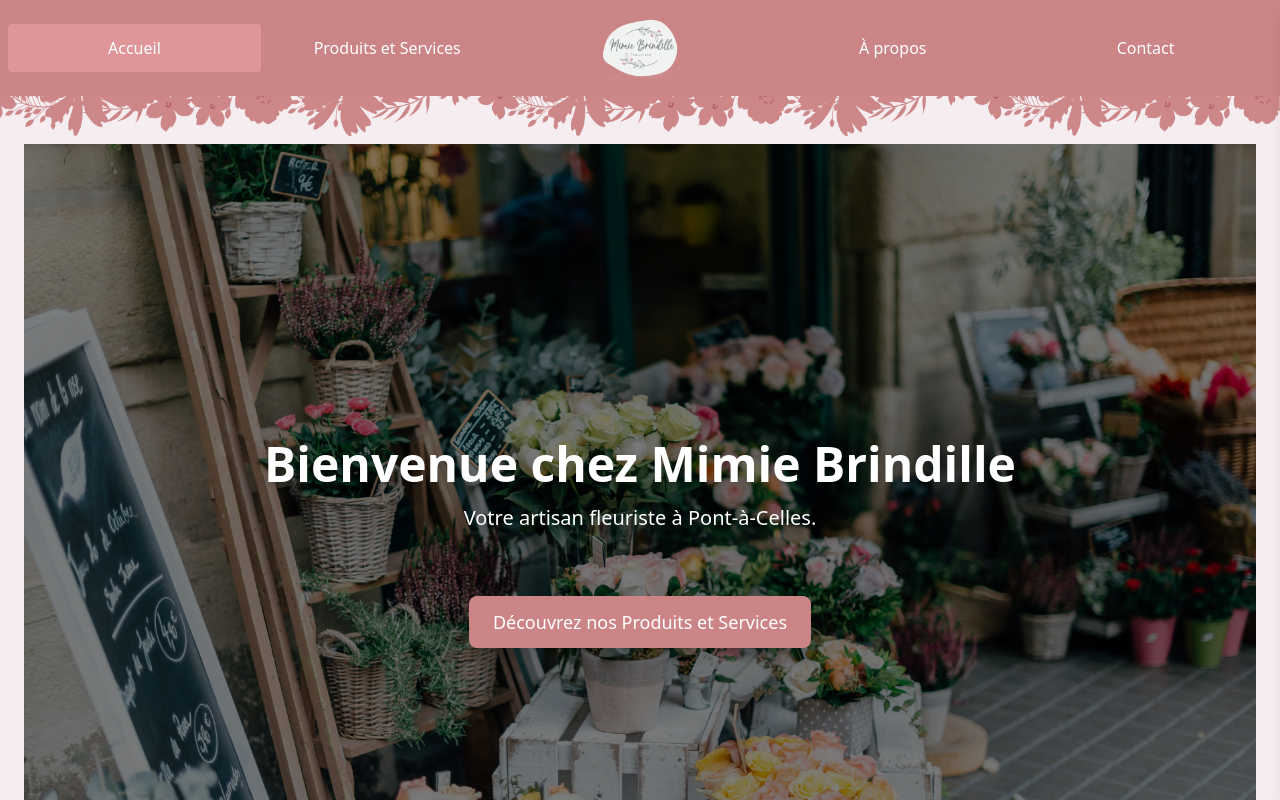
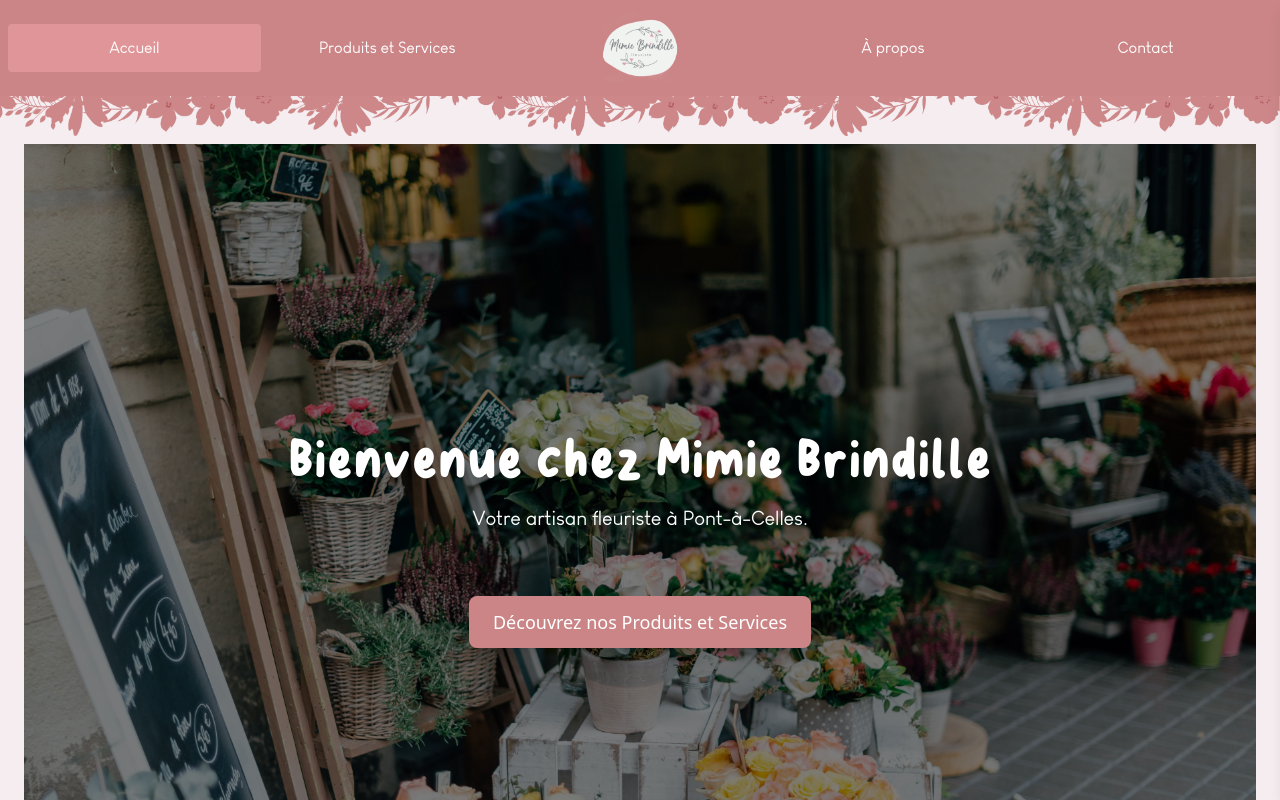
Before and after one commit to maustiel/mimie-brindille, a Nuxt app: page / in a window 1280 px wide. Shown: the top 800 px of the page. Built offline with nearby package versions, Linux system fonts and the light colour scheme.

Commit message:
4eme mise en ligne

```diff
--- a/app.vue
+++ b/app.vue
@@ -1,4 +1,6 @@
 <template>
+
+
   <div class="bg-primary min-h-screen flex flex-col">
     <!-- Navbar -->
     <Navbar />
@@ -14,19 +16,38 @@
 </template>
 
 <script setup>
-import Navbar from '~/components/Navbar.vue';
-import Footer from '~/components/Footer.vue';
-import { useHead } from '#imports'
+import Navbar from "~/components/Navbar.vue";
+import Footer from "~/components/Footer.vue";
+import { useHead } from "#imports";
 
 useHead({
-  link: [
-    { rel: 'icon', type: 'image/png', href: '/images/favicon3.webp' }
-  ]
-})
+  link: [{ rel: "icon", type: "image/png", href: "/images/favicon3.webp" }],
+});
 </script>
 
 <style>
 .bg-primary {
-  background-color: #F5EDF0;
+  background-color: #f5edf0;
+}
+@font-face {
+  font-family: 'Helium';
+  src: url('/fonts/helium.ttf') format('truetype');
+  font-weight: normal;
+  font-style: normal;
+}
+
+.helium {
+  font-family: 'Helium', sans-serif;
+}
+
+@font-face {
+  font-family: 'Louis George Cafe';
+  src: url('/fonts/Louis\ George\ Cafe.ttf') format('truetype');
+  font-weight: normal;
+  font-style: normal;
+}
+
+.louis {
+  font-family: 'Louis George Cafe', sans-serif;
 }
 </style>
--- a/components/Navbar.vue
+++ b/components/Navbar.vue
@@ -1,7 +1,7 @@
 <template>
   <div class="relative">
     <!-- Navbar -->
-    <nav class="bg-[#CB8587] text-white p-2 grid grid-cols-5 items-center relative z-20">
+    <nav class=" louis bg-[#CB8587] text-white p-2 grid grid-cols-5 items-center relative z-20">
       <!-- Liens de gauche -->
       <NuxtLink to="/"
         class="text-center hidden md:block px-3 py-2 rounded transition-all duration-300"
--- a/pages/index.vue
+++ b/pages/index.vue
@@ -10,8 +10,8 @@
 
       <!-- Contenu principal -->
       <div class="relative z-10">
-        <h1 class="text-5xl font-bold text-white drop-shadow-md">Bienvenue chez Mimie Brindille</h1>
-        <p class="mt-4 text-xl text-white drop-shadow-md">Votre artisan fleuriste à Pont-à-Celles.</p>
+        <h1 class="helium text-5xl text-white drop-shadow-md">Bienvenue chez Mimie Brindille</h1>
+        <p class=" louis mt-4 text-xl text-white drop-shadow-md">Votre artisan fleuriste à Pont-à-Celles.</p>
 
         <!-- Section de Call to Action -->
         <div class="mt-8 flex flex-col md:flex-row md:space-x-4 space-y-4 md:space-y-0 justify-center">
```
Also changed, not shown: public/fonts/Louis George Cafe.ttf (added), public/fonts/helium.ttf (added).
